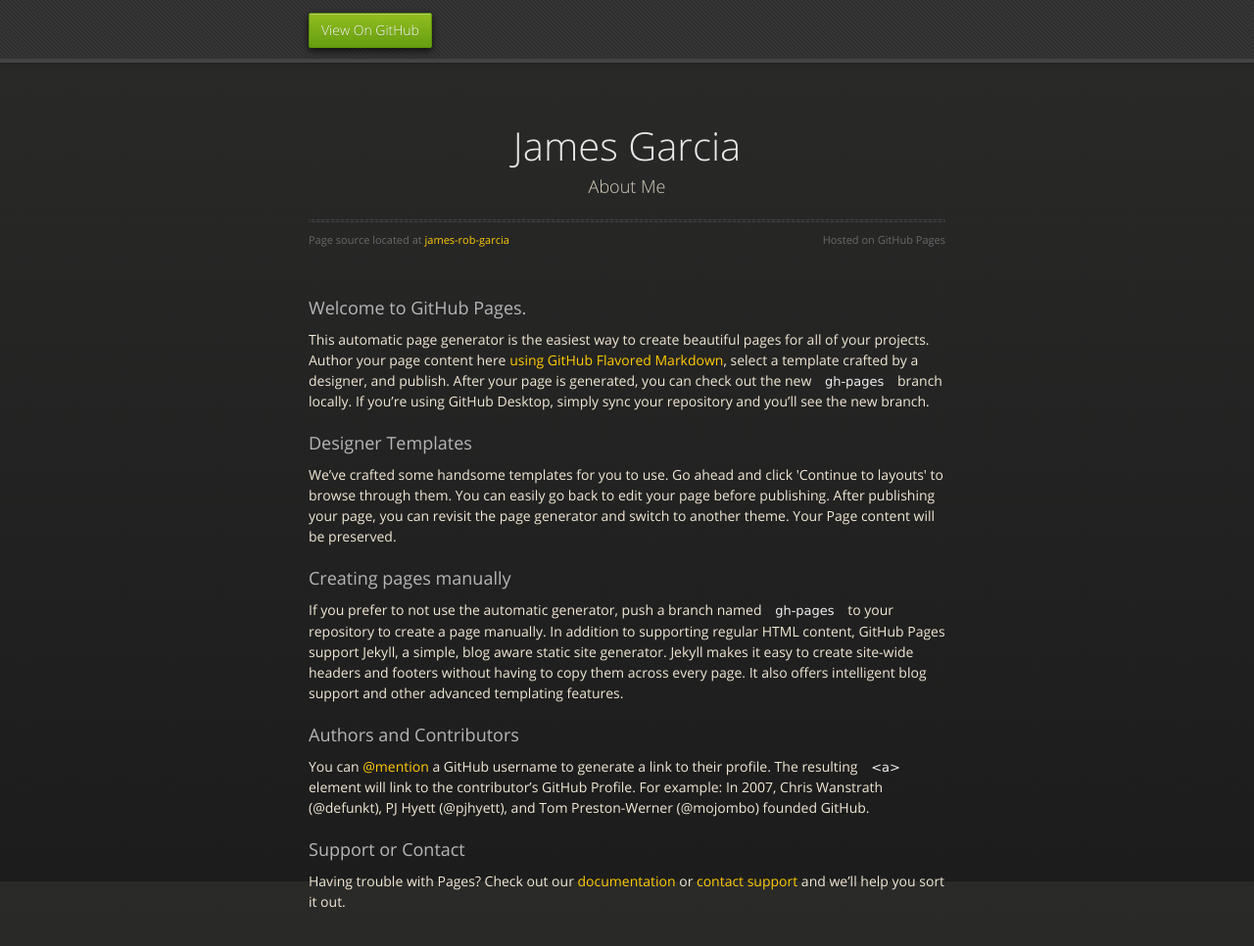
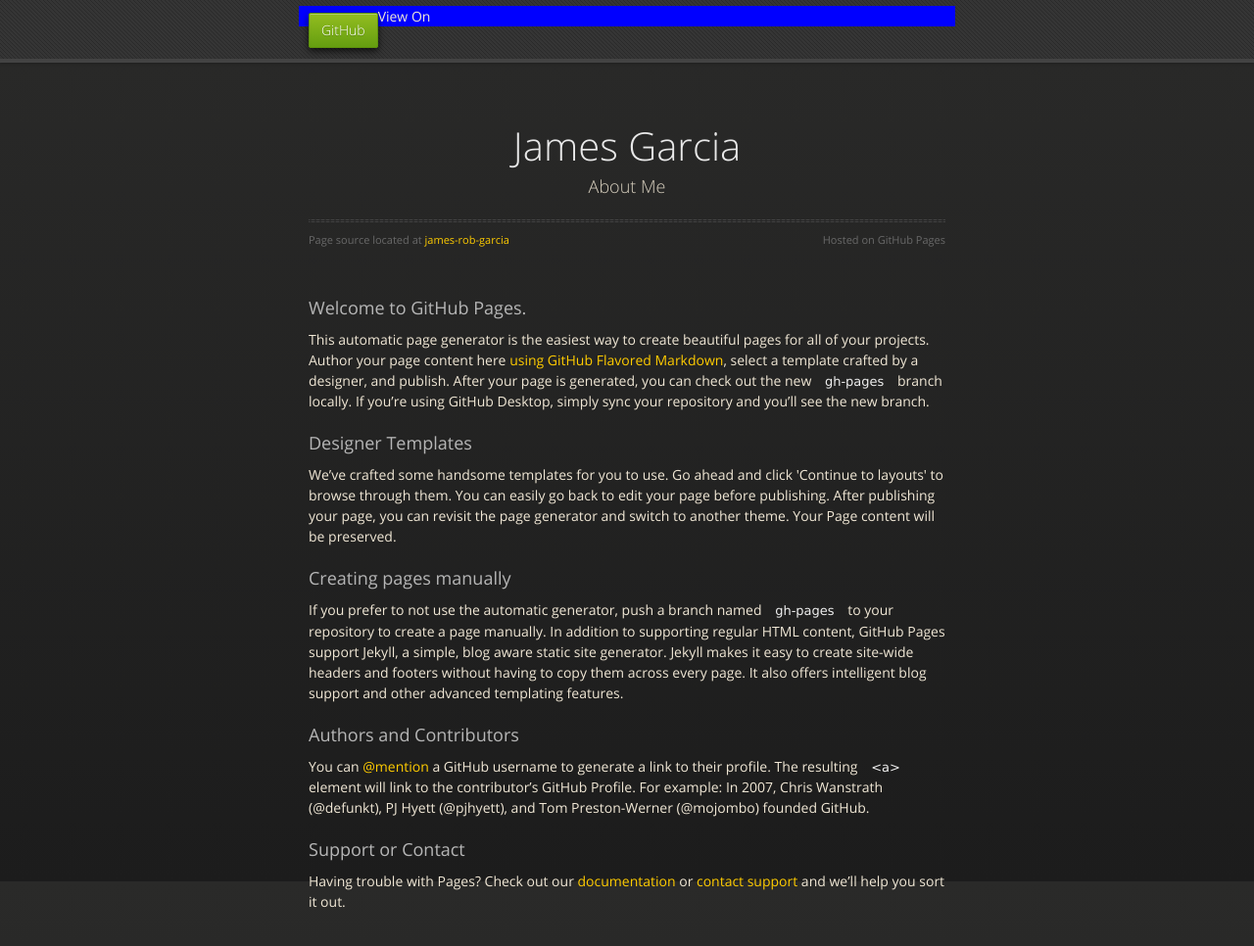
Before and after one commit to colossus9/colossus9.github.io, a Jekyll site: the page built from index.html, in a window 1280 px wide and 1041 px high. Shown: the top 966 px of the window at 98% size. Built offline with Jekyll 4.4.1, drawn with Linux system fonts in a browser that asks for light colours; nearby versions of some CDN libraries.

Commit message:
Updated content

```diff
--- a/index.html
+++ b/index.html
@@ -6,7 +6,7 @@
 
       <div id="header">
         <nav>
-          <li class="fork"><a href="https://github.hpe.com/james-rob-garcia">View On GitHub</a></li>
+          View On <li class="fork"><a href="https://github.hpe.com/james-rob-garcia">GitHub</a></li>
         </nav>
       </div><!-- end header -->
 
```
